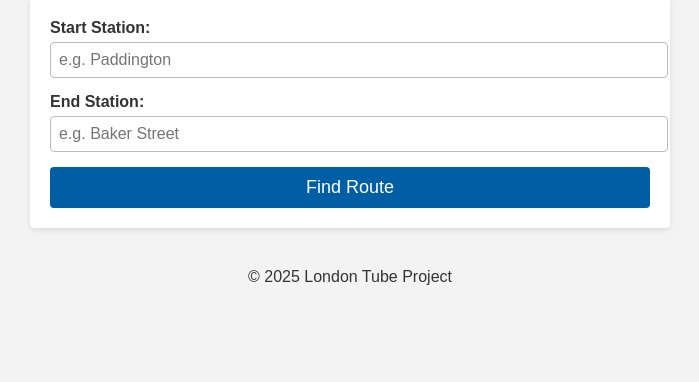
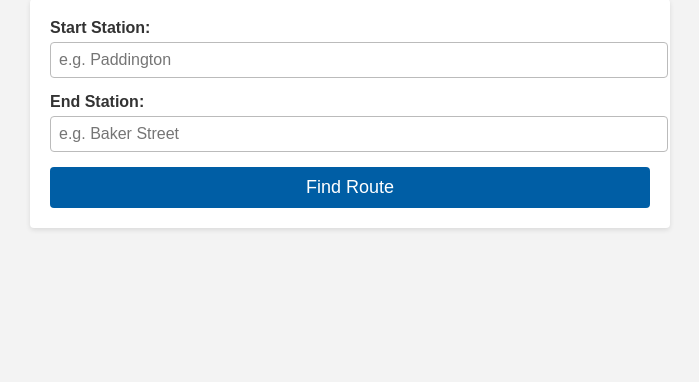
Before and after one commit to AnangoPrabhat/Tube-Graph, a Flask app: page / in a window 1280 px wide. Shown: the part 78-460 px from the top of the page, without its empty margins (290-989 px from the left). Run offline with Flask 3, Linux system fonts and the light colour scheme.

Commit message:
Update index.html

```diff
--- a/Tube-Map/templates/index.html
+++ b/Tube-Map/templates/index.html
@@ -53,8 +53,5 @@
     {% endif %}
   </main>
 
-  <footer>
-    <p>&copy; {{ 2025 | string }} London Tube Project</p>
-  </footer>
 </body>
 </html>
```
